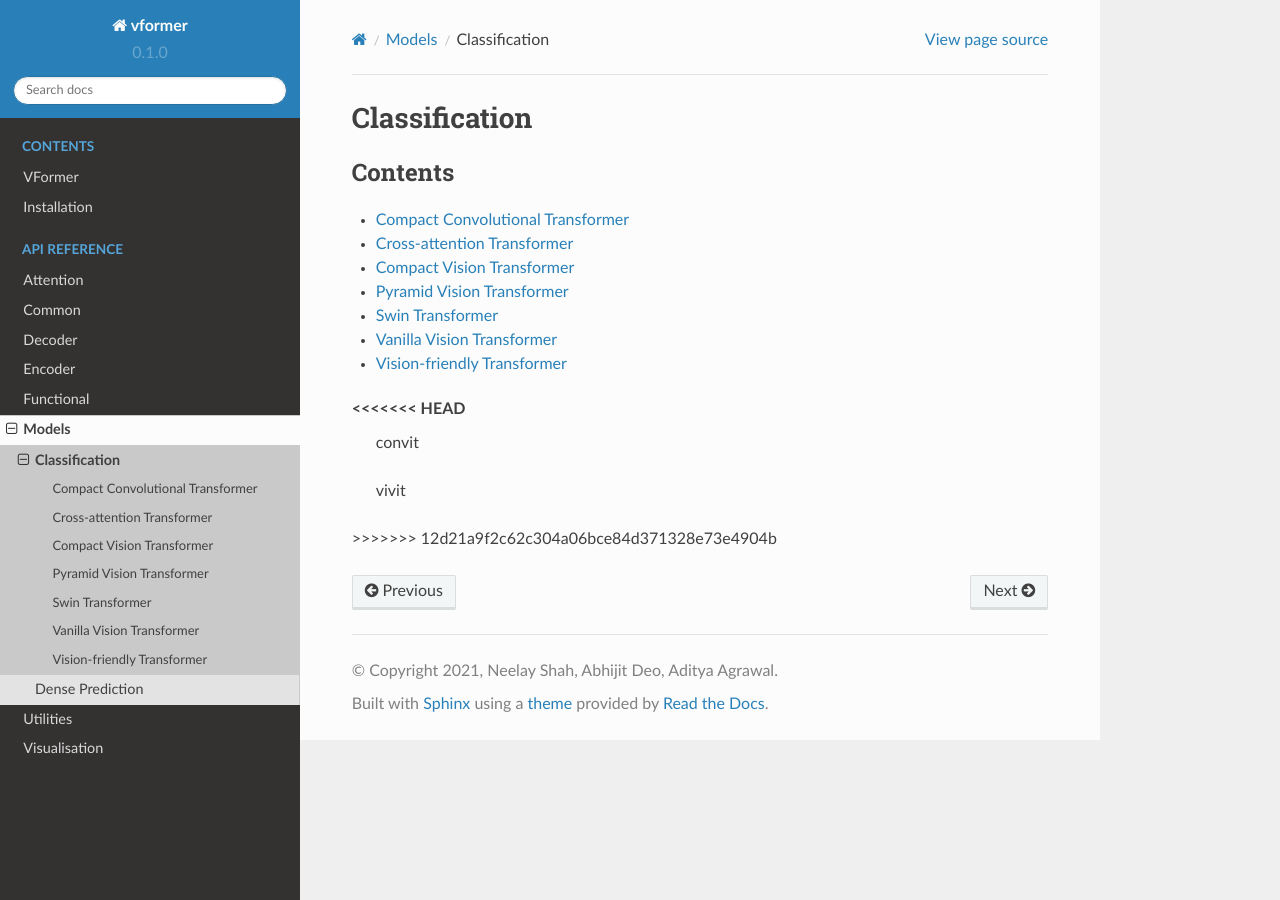
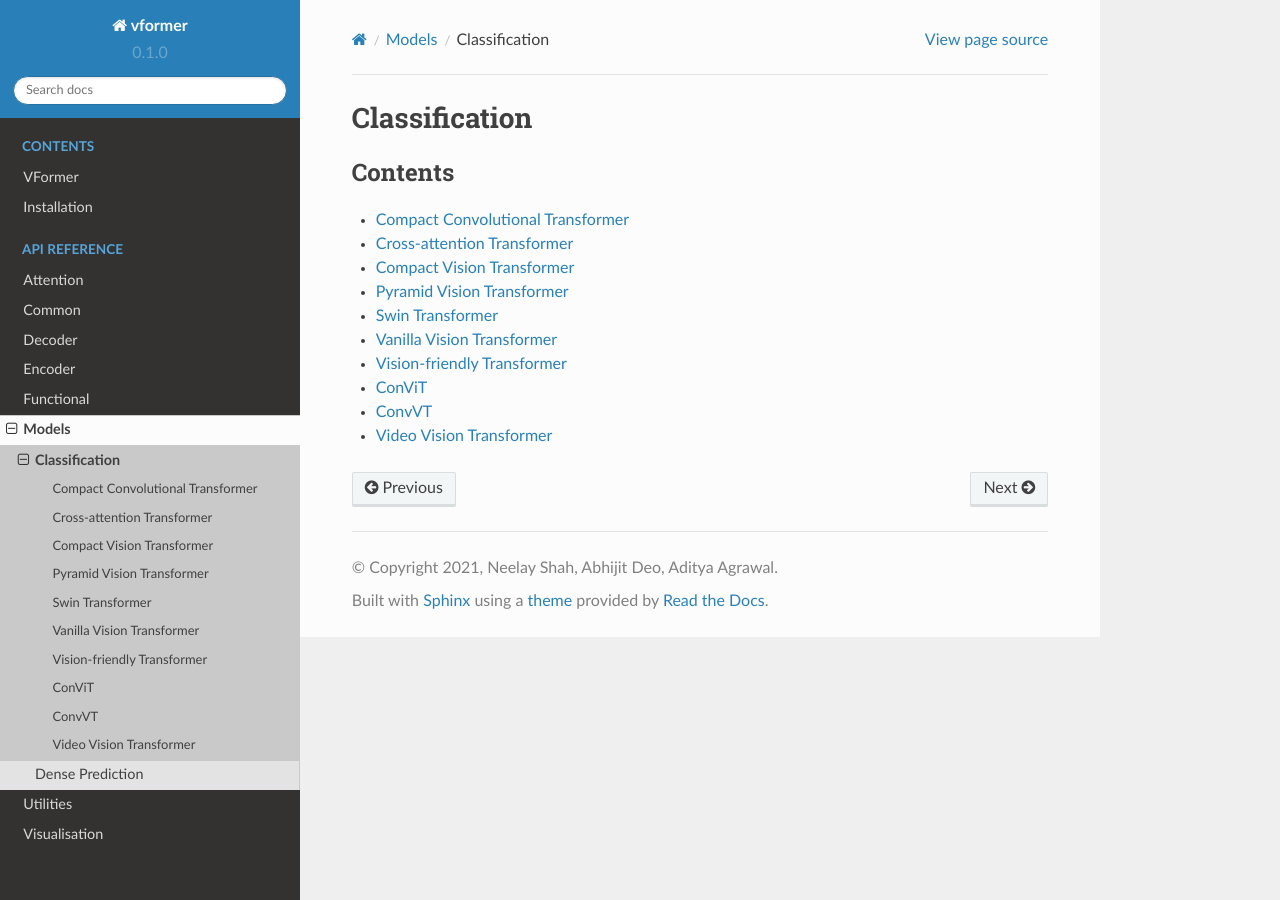
Before and after one commit to SforAiDl/vformer, a Sphinx documentation site: the page built from docs/api/models/classification/index.rst, in a window 1280 px wide. Built offline with Sphinx 7.4.7 and the Read the Docs theme 2.0.0, drawn with Linux system fonts in a browser that asks for light colours; pages that are not in the unit, such as notebooks, are missing from menus.

Commit message:
fixed-convit-backprop

```diff
--- a/docs/api/attention/index.rst
+++ b/docs/api/attention/index.rst
@@ -9,9 +9,5 @@ Attention
    attention_cross
    attention_spatial
    attention_window
-<<<<<<< HEAD
-   attention_gated_positional
-=======
    attention_gated_positional
    attention_convvt
->>>>>>> 12d21a9f2c62c304a06bce84d371328e73e4904b
--- a/docs/api/encoder/index.rst
+++ b/docs/api/encoder/index.rst
@@ -11,9 +11,5 @@ Encoder
     pyramid
     swin
     vanilla
-<<<<<<< HEAD
-    convit
-=======
     convit
     convvt
->>>>>>> 12d21a9f2c62c304a06bce84d371328e73e4904b
--- a/docs/api/models/classification/convit.rst
+++ b/docs/api/models/classification/convit.rst
@@ -1,8 +1,4 @@
-<<<<<<< HEAD
-ConViT Transformer
-=======
 ConViT
->>>>>>> 12d21a9f2c62c304a06bce84d371328e73e4904b
 ================================
 
 .. automodule:: vformer.models.classification.convit
--- a/docs/api/models/classification/index.rst
+++ b/docs/api/models/classification/index.rst
@@ -12,10 +12,6 @@ Classification
     swin
     vanilla
     visformer
-<<<<<<< HEAD
-    convit
-=======
     convit
     convvt
     vivit
->>>>>>> 12d21a9f2c62c304a06bce84d371328e73e4904b
```
Also changed, not shown: README.md (+0 -4 lines).
